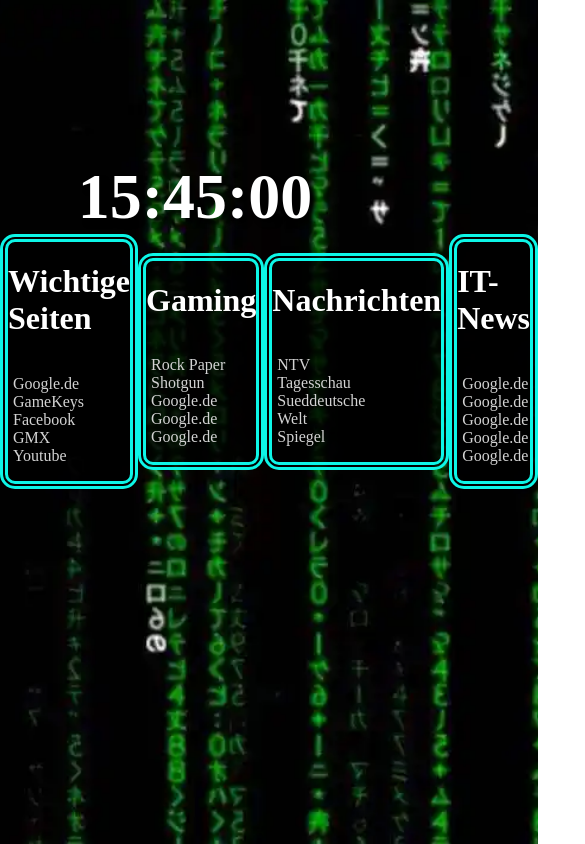
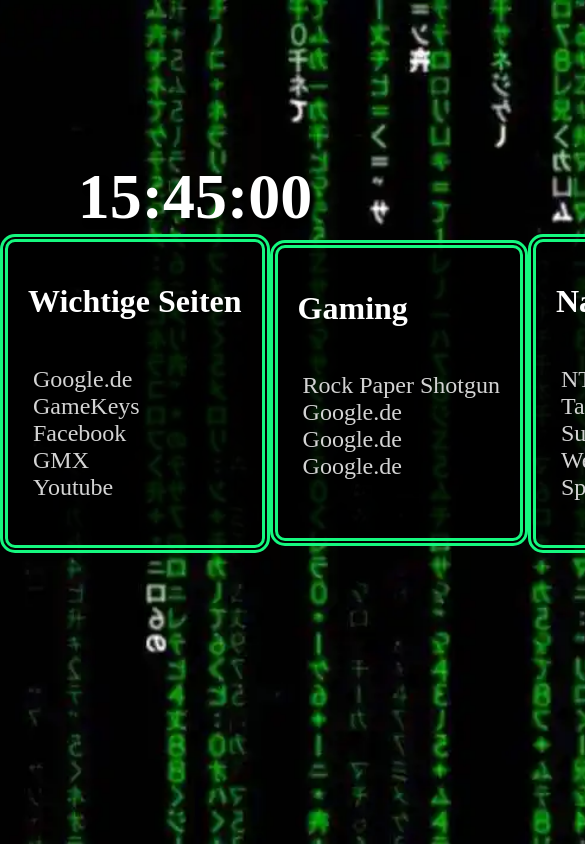
Before and after one commit to Seth007k/PersonalHomePage, a plain HTML site: page index.html in a window 390 px wide. Shown: the top 844 px of the page, 585 px wide, since content can reach past the window. Drawn offline with Linux system fonts and the light colour scheme.

Commit message:
CSS: Variablen hinzugefügt; GoogleFront hinzugefügt; Desktop Layout responsiver;Link-OnHober-Animation

```diff
--- a/styles.css
+++ b/styles.css
@@ -1,6 +1,8 @@
-/*
+:root {
+    --color-main: #cc00cc;
+    --color-secondary: rgb(21, 248, 127);
 
-*/
+}
 body {
     margin: 0;
     background-image: url('matrix-code.webp');
@@ -9,6 +11,7 @@
     background-size: cover;
     height: 100vh; /* Viewport-Height */
     color:white;
+
 
 }
 .Window{
@@ -28,7 +31,7 @@
     display: flex;
     flex-direction: row;
     flex-wrap: no-wrap;
-    justify-content: space-around;
+    justify-content: space-evenly;
     align-items: center;
     width: 100%;
 
@@ -37,10 +40,18 @@
     display: flex;
     flex-direction: column;
     justify-content: flex-start;
-    min-height: 400;
-    border: 8px double rgb(13, 246, 231);
+    min-height: 250px;
+    width: 18%;
+    min-width:fit-content;
+    border: 8px double var(--color-secondary);
     border-radius: 15px;
     background-color: rgba(0,0,0,.8);
+    padding: 20px;
+    font-size: 1.5rem;
+    margin: 0px;
+}
+h1.bookmark-title{
+    font-size: 2.0rem;
 }
 ul.list > li > a {
     text-decoration: none;
@@ -51,3 +62,10 @@
     list-style-type: none;
     padding-left: 5px;
 }
+ul.list > li > a:hover {
+    color: var(--color-main);
+    font-weight: 800;
+    font-size: .9em;
+    transition: all .25 ease-in;
+}
+/* Strg + ö = Terminal*/
```
